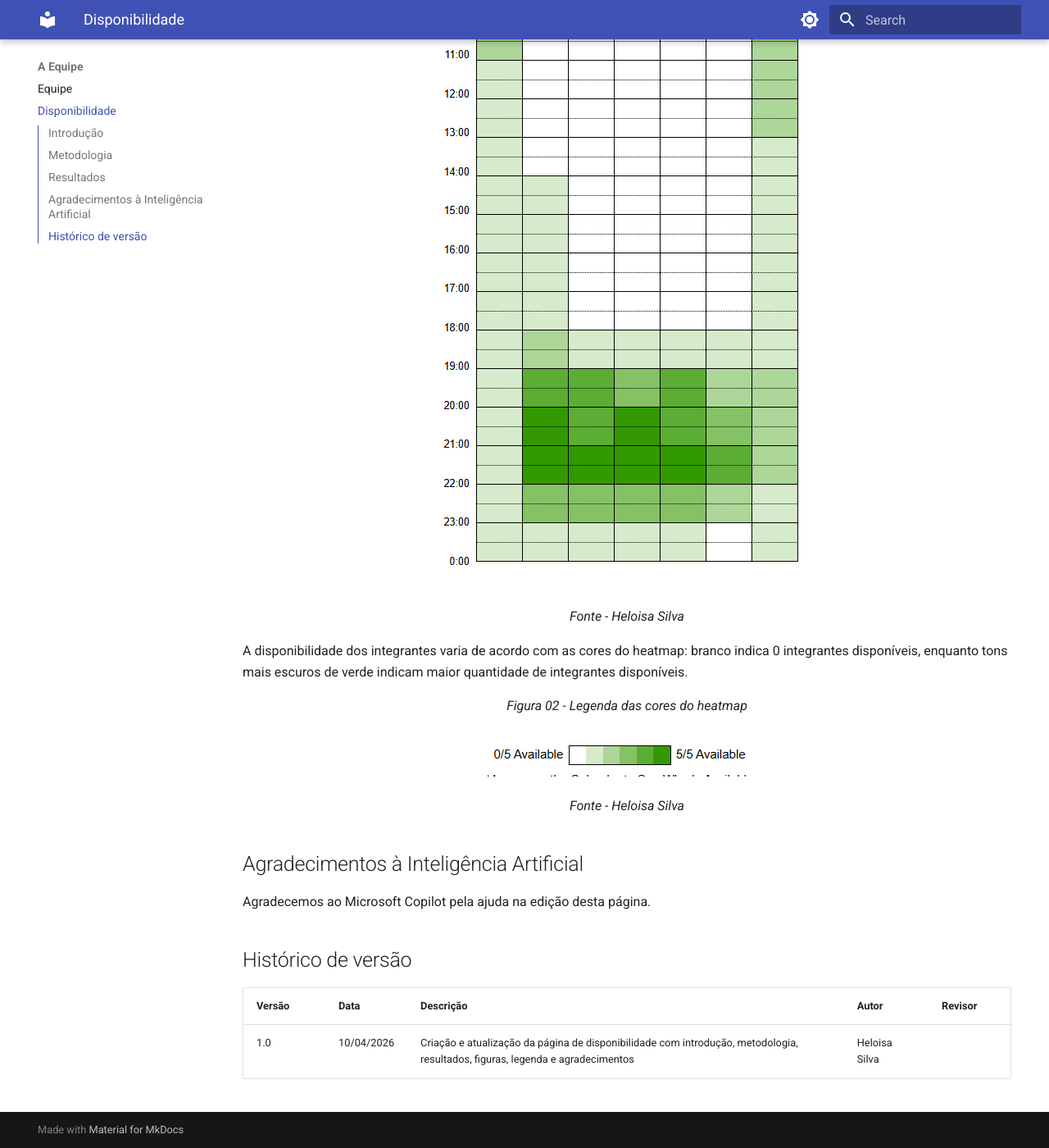
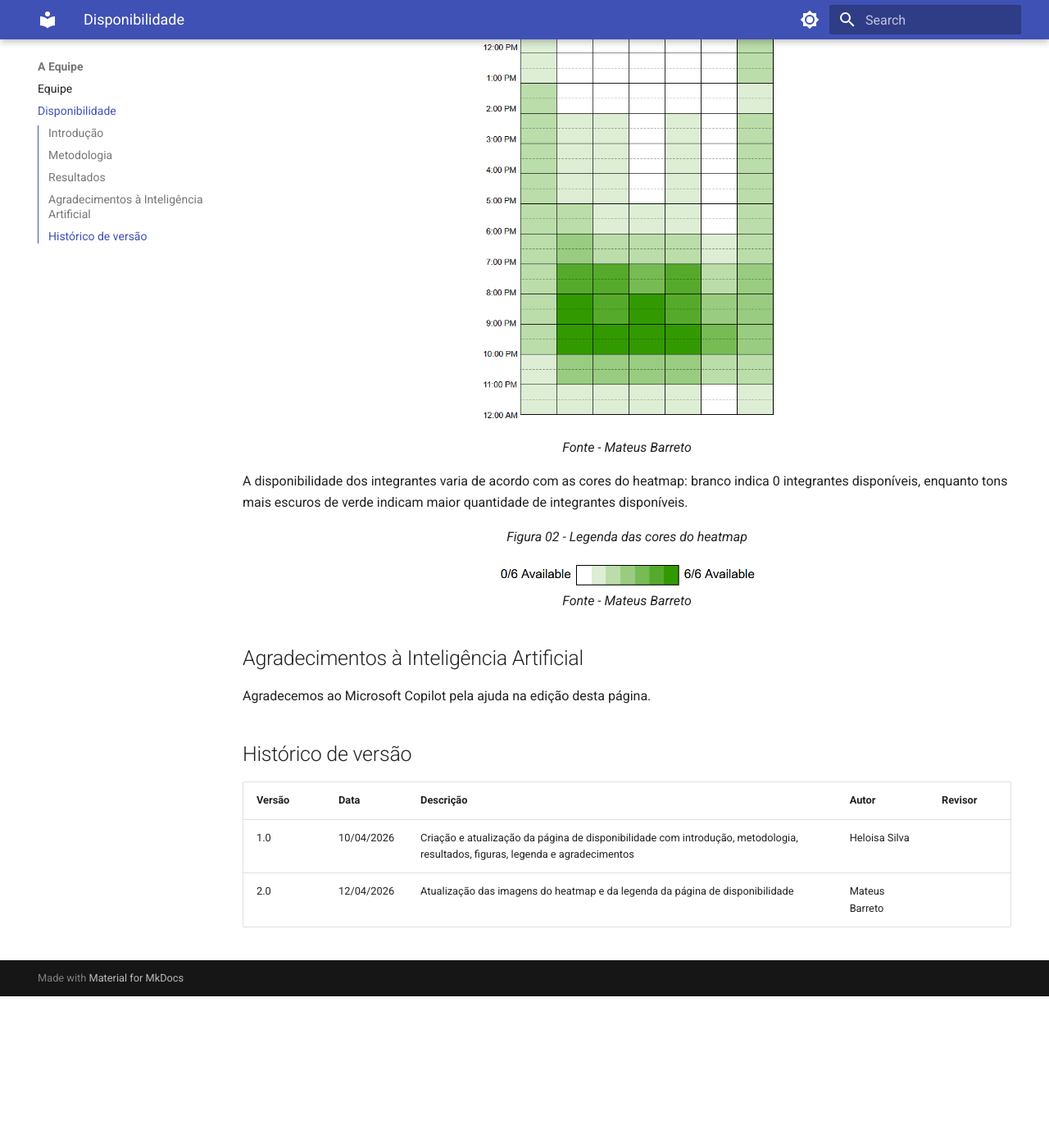
Before and after one commit to Interacao-Humano-Computador/2026.1-Grupo03, an MkDocs documentation site: the page built from docs/equipe/disponibilidade.md, in a window 1280 px wide and 1400 px high, scrolled down 778 px. Shown: the whole window at 82% size. Built offline with MkDocs 1.6.1 and Material for MkDocs 9.7.7, drawn with Linux system fonts in a browser that asks for light colours; after the commit the page ends 1993 px from its top, so only the background shows below that.

Commit message:
docs: update hetmap related images

```diff
--- a/docs/equipe/disponibilidade.md
+++ b/docs/equipe/disponibilidade.md
@@ -13,14 +13,14 @@ Cada integrante do grupo preencheu o heatmap de acordo com a sua disponibilidade
 O resultado do heatmap após o preenchimento dos integrantes pode ser encontrado abaixo, podendo-se notar que o grupo possui disponibilidade de todos os integrantes às segundas e quartas, das 20h às 22h, e às terças e quintas, de 21h às 22h.
 
 <p style="text-align: center;"><em>Figura 01 - Heatmap</em></p>
-<p style="text-align: center;"><img src="../images/heatmap.png" alt="Heatmap de disponibilidade do Grupo 03"></p>
-<p style="text-align: center;"><em>Fonte - Heloisa Silva</em></p>
+<img src="../images/heatmap.png" alt="Heatmap de disponibilidade do Grupo 03" style="width: 40%; display: block; margin: 0 auto;">
+<p style="text-align: center;"><em>Fonte - Mateus Barreto</em></p>
 
 A disponibilidade dos integrantes varia de acordo com as cores do heatmap: branco indica 0 integrantes disponíveis, enquanto tons mais escuros de verde indicam maior quantidade de integrantes disponíveis.
 
 <p style="text-align: center;"><em>Figura 02 - Legenda das cores do heatmap</em></p>
-<p style="text-align: center;"><img src="../images/legendaHetmap.png" alt="Legenda das cores do heatmap"></p>
-<p style="text-align: center;"><em>Fonte - Heloisa Silva</em></p>
+<p style="text-align: center;"><img src="../images/legendaHeatmap.png" alt="Legenda das cores do heatmap" style="width: 35%; display: block; margin: 0 auto;></p>
+<p style="text-align: center;"><em>Fonte - Mateus Barreto</em></p>
 
 ## Agradecimentos à Inteligência Artificial
 
@@ -31,3 +31,4 @@ Agradecemos ao Microsoft Copilot pela ajuda na edição desta página.
 | Versão | Data | Descrição | Autor | Revisor |
 | --- | --- | --- | --- | --- |
 | 1.0 | 10/04/2026 | Criação e atualização da página de disponibilidade com introdução, metodologia, resultados, figuras, legenda e agradecimentos | Heloisa Silva |  |
+| 2.0 | 12/04/2026 | Atualização das imagens do heatmap e da legenda da página de disponibilidade | Mateus Barreto |  |
```
Also changed, not shown: docs/equipe/images/heatmap.png, docs/equipe/images/legendaHeatmap.png (added), docs/equipe/images/legendaHetmap.png (deleted).
